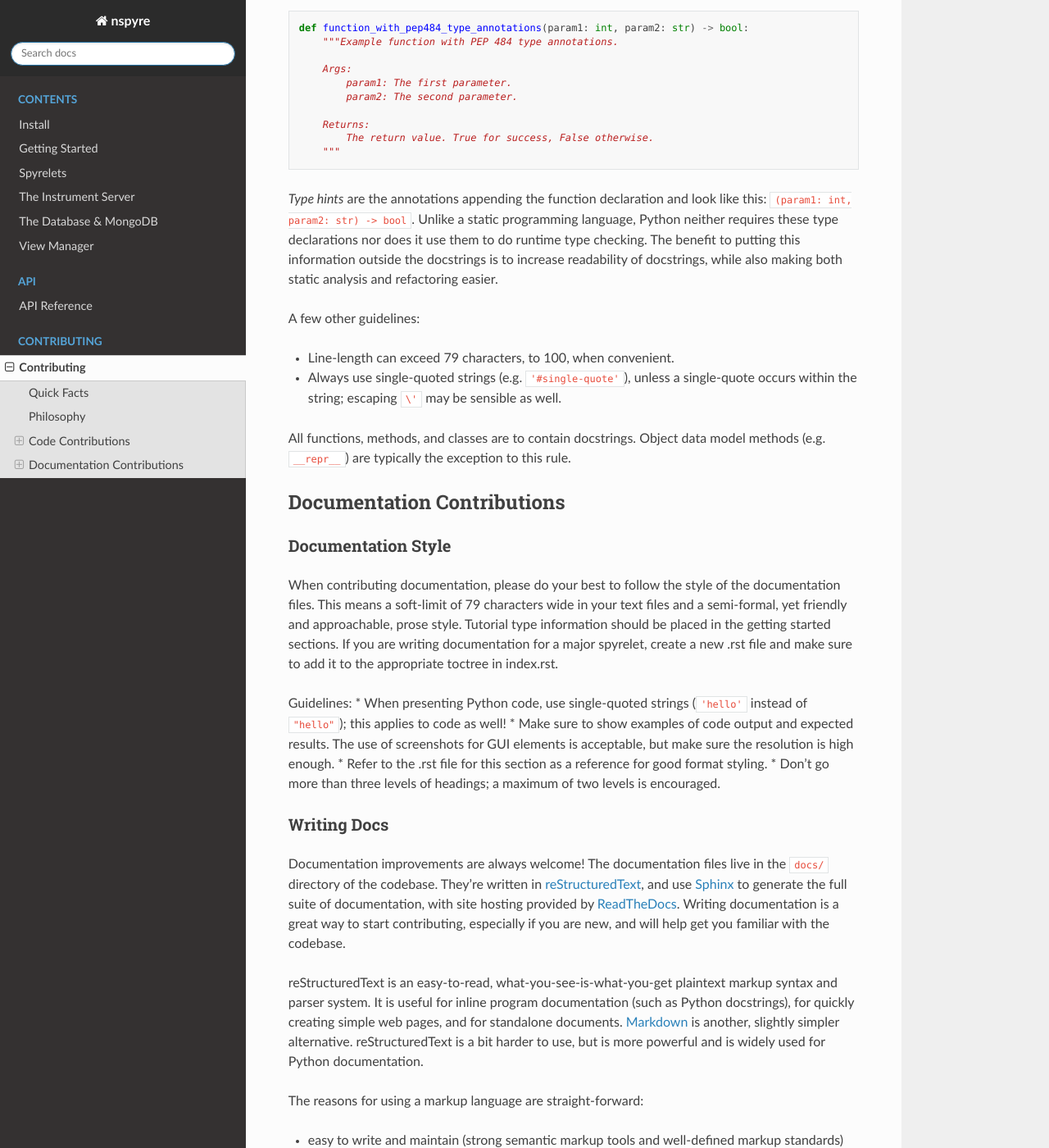
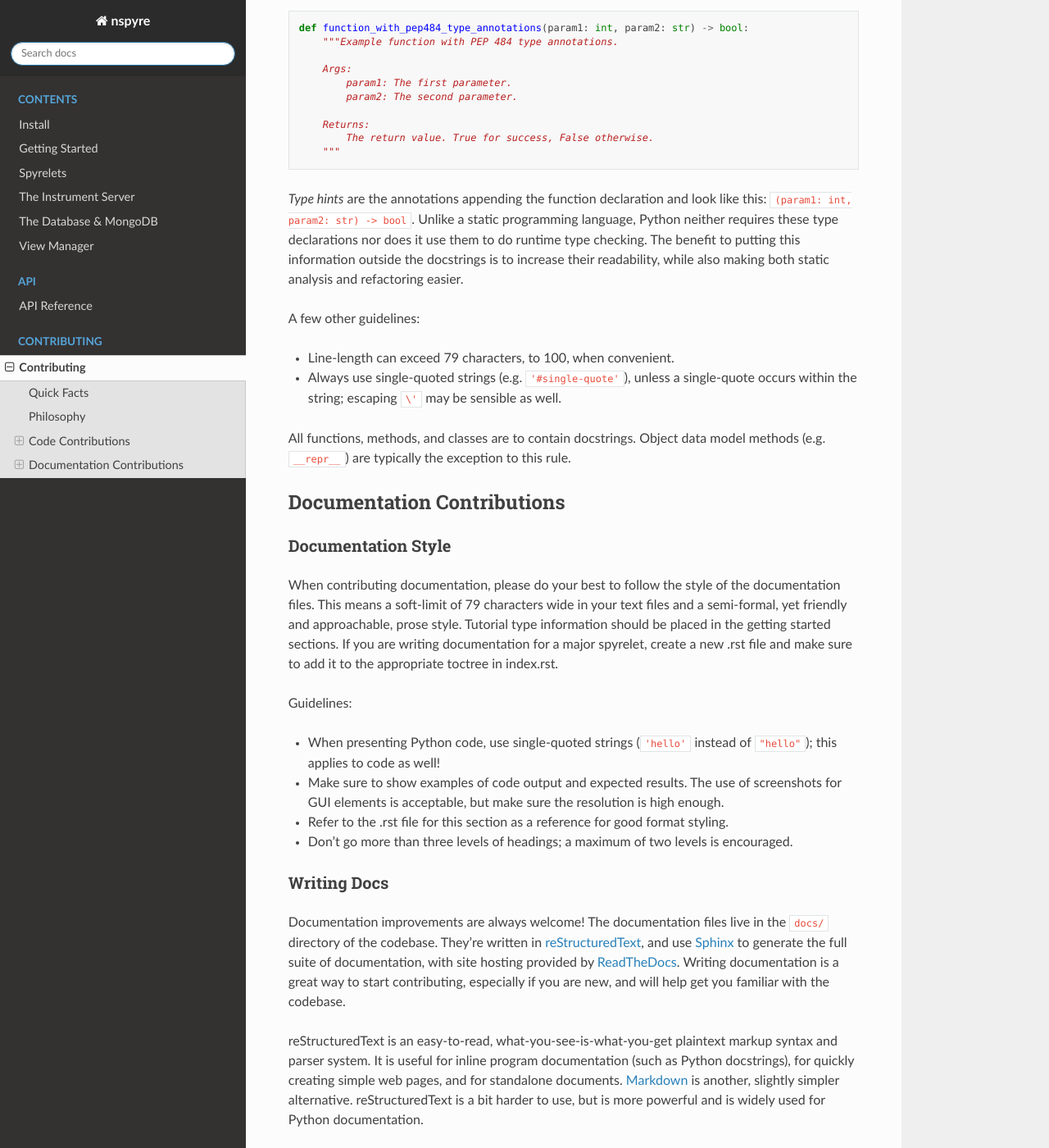
Before and after one commit to nspyre-org/nspyre, a Sphinx documentation site: the page built from docs/contributing.rst, in a window 1280 px wide and 1400 px high, scrolled down 5885 px. Shown: the whole window at 82% size. Built offline with Sphinx 7.4.7 and the Read the Docs theme 2.0.0, drawn with Linux system fonts in a browser that asks for light colours; some of the changed text lies outside the part shown.

Commit message:
Update contributing.rst

```diff
--- a/docs/contributing.rst
+++ b/docs/contributing.rst
@@ -199,7 +199,7 @@
            The return value. True for success, False otherwise.
        """
 
-*Type hints* are the annotations appending the function declaration and look like this: ``(param1: int, param2: str) -> bool``. Unlike a static programming language, Python neither requires these type declarations nor does it use them to do runtime type checking. The benefit to putting this information outside the docstrings is to increase readability of docstrings, while also making both static analysis and refactoring easier.
+*Type hints* are the annotations appending the function declaration and look like this: ``(param1: int, param2: str) -> bool``. Unlike a static programming language, Python neither requires these type declarations nor does it use them to do runtime type checking. The benefit to putting this information outside the docstrings is to increase their readability, while also making both static analysis and refactoring easier.
 
 A few other guidelines:
 
@@ -218,6 +218,7 @@
 When contributing documentation, please do your best to follow the style of the documentation files. This means a soft-limit of 79 characters wide in your text files and a semi-formal, yet friendly and approachable, prose style. Tutorial type information should be placed in the getting started sections. If you are writing documentation for a major spyrelet, create a new .rst file and make sure to add it to the appropriate toctree in index.rst.
 
 Guidelines:
+
 * When presenting Python code, use single-quoted strings (``'hello'`` instead of ``"hello"``); this applies to code as well!
 * Make sure to show examples of code output and expected results. The use of screenshots for GUI elements is acceptable, but make sure the resolution is high enough.
 * Refer to the .rst file for this section as a reference for good format styling.
```
Also changed, not shown: other parts of docs/contributing.rst (+1 -1 lines).
